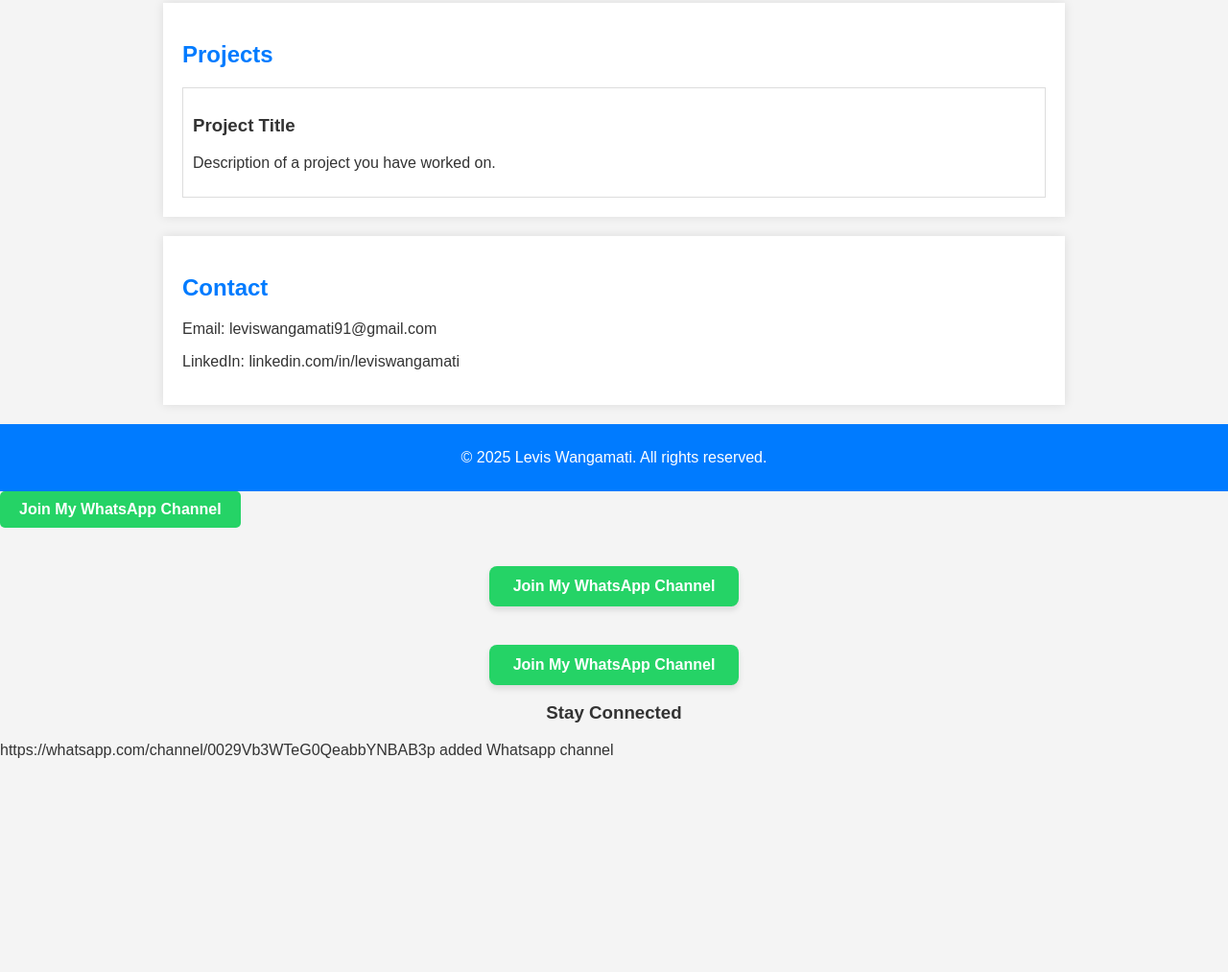
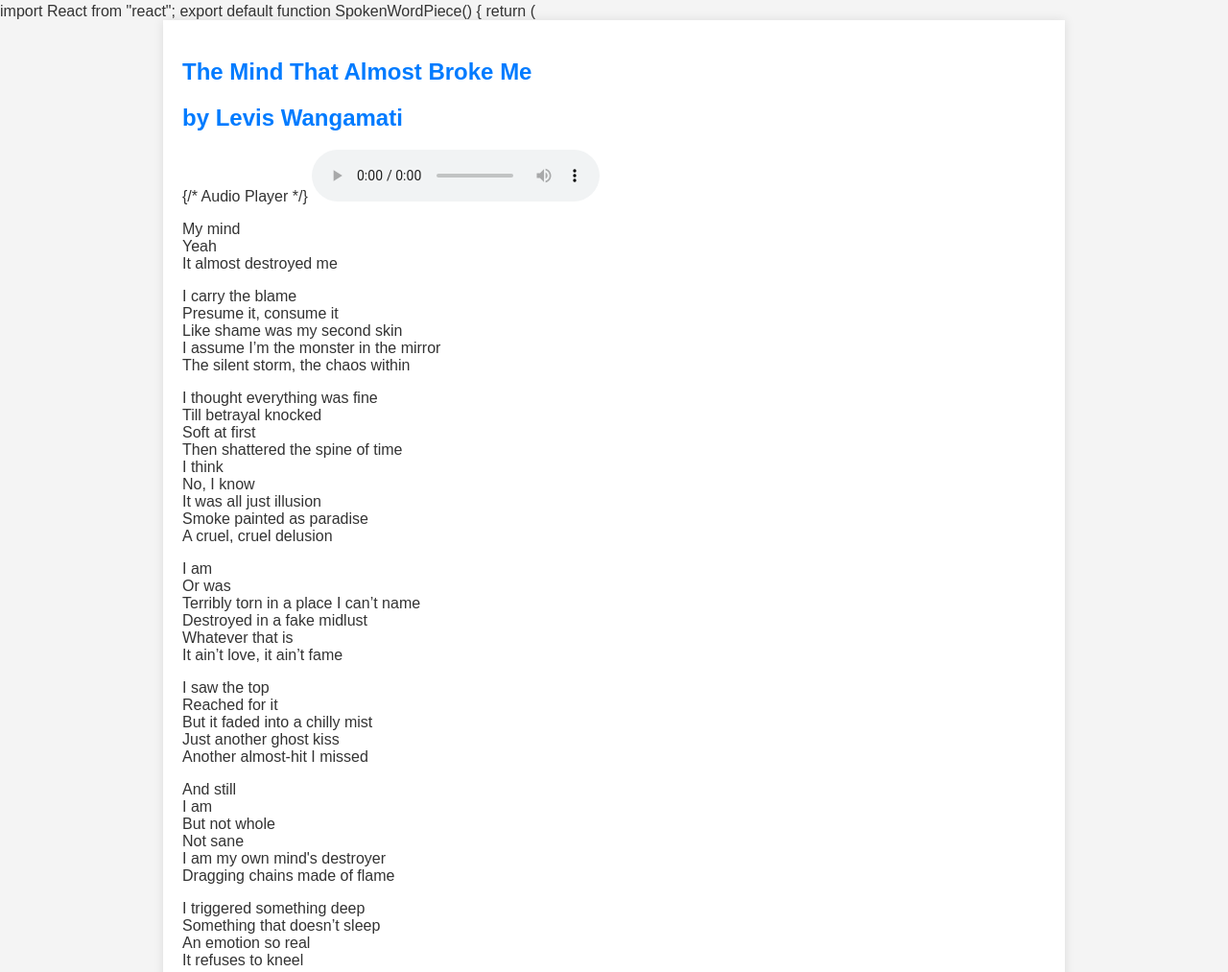
Before and after one commit to Leviswangamati/Levis-portfolio-, a plain HTML site: page index.html in a window 1280 px wide. Shown: the part 882-1895 px from the top of the page at 96% size. Before the commit the page ends 1673 px from the top, so only its background shows below. Drawn offline with Linux system fonts and the light colour scheme.

Commit message:
Update index.html

```diff
--- a/index.html
+++ b/index.html
@@ -23,7 +23,31 @@
             <li>UI/UX Design</li>
             <li>SEO & Content Strategy</li>
         </ul>
-    </section>
+    </section>import React from "react";
+
+export default function SpokenWordPiece() { return ( <section className="min-h-screen bg-gradient-to-b from-gray-900 to-black text-white p-8 flex flex-col items-center justify-center"> <div className="max-w-3xl w-full text-center"> <h1 className="text-4xl font-bold mb-4 text-purple-400">The Mind That Almost Broke Me</h1> <h2 className="text-xl italic mb-6 text-gray-400">by Levis Wangamati</h2>
+
+{/* Audio Player */}
+    <audio controls className="mb-6 mx-auto">
+      <source src="/audio/the-mind-that-almost-broke-me.mp3" type="audio/mpeg" />
+      Your browser does not support the audio element.
+    </audio>
+
+    <div className="space-y-4 text-lg leading-relaxed">
+      <p>My mind<br />Yeah<br />It almost destroyed me</p>
+      <p>I carry the blame<br />Presume it, consume it<br />Like shame was my second skin<br />I assume I’m the monster in the mirror<br />The silent storm, the chaos within</p>
+      <p>I thought everything was fine<br />Till betrayal knocked<br />Soft at first<br />Then shattered the spine of time<br />I think<br />No, I know<br />It was all just illusion<br />Smoke painted as paradise<br />A cruel, cruel delusion</p>
+      <p>I am<br />Or was<br />Terribly torn in a place I can’t name<br />Destroyed in a fake midlust<br />Whatever that is<br />It ain’t love, it ain’t fame</p>
+      <p>I saw the top<br />Reached for it<br />But it faded into a chilly mist<br />Just another ghost kiss<br />Another almost-hit I missed</p>
+      <p>And still<br />I am<br />But not whole<br />Not sane<br />I am my own mind's destroyer<br />Dragging chains made of flame</p>
+      <p>I triggered something deep<br />Something that doesn’t sleep<br />An emotion so real<br />It refuses to kneel</p>
+    </div>
+  </div>
+</section>
+
+); }
+
+
     <section id="projects">
         <h2>Projects</h2>
         <div class="project">
```
